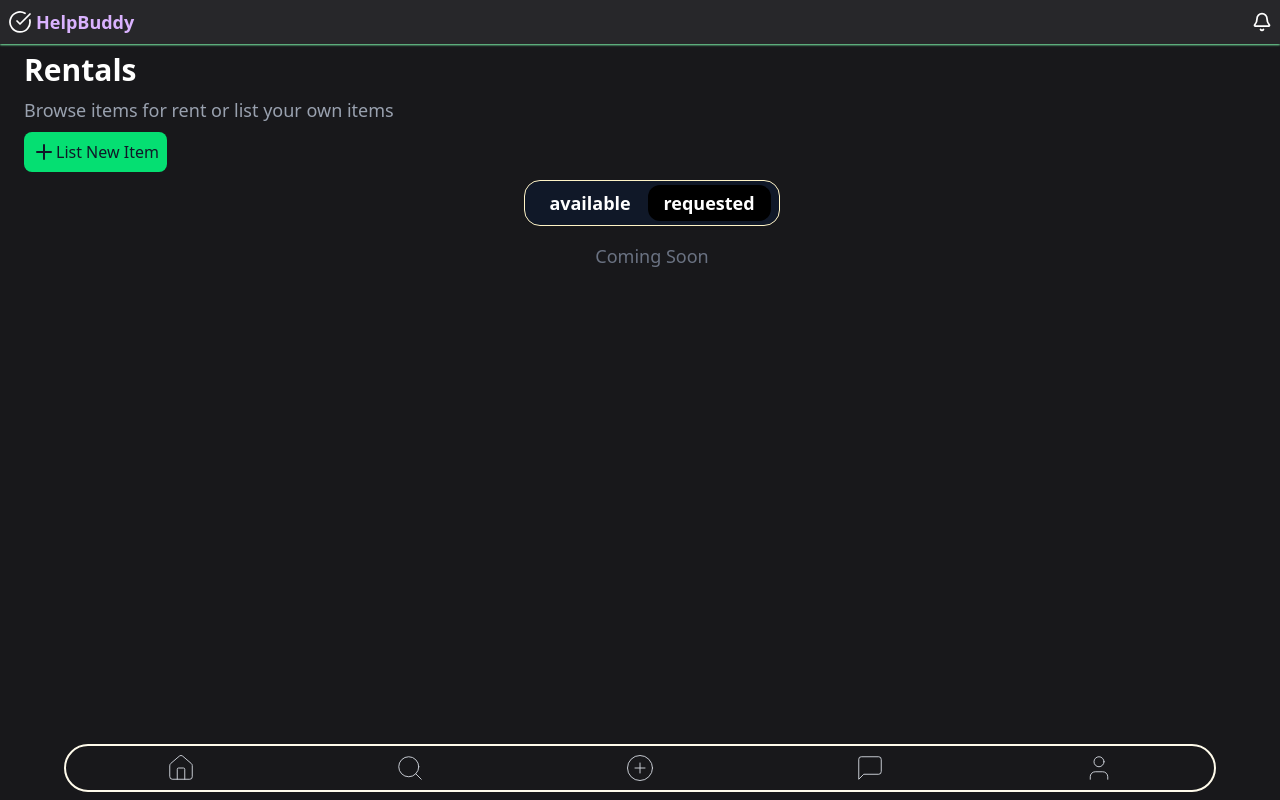
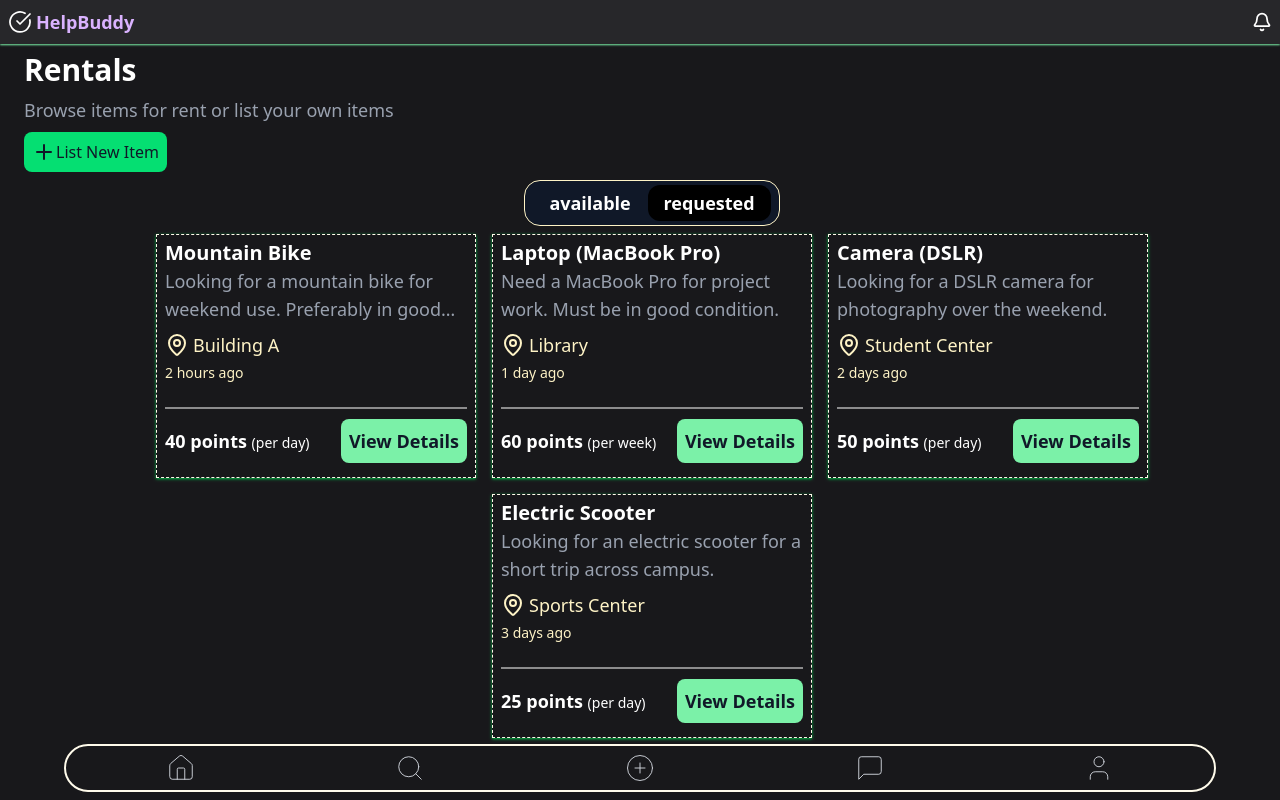
Before and after one commit to SBeeeee/PeerPal, a Next.js app in the folder frontend/: page /rentals in a window 1280 px wide. Both pictures are taken after a click on the element "requested". Built offline with nearby package versions, Linux system fonts and the light colour scheme.

Commit message:
equested added

```diff
--- a/frontend/src/app/rentals/components/ChoiceBar.jsx
+++ b/frontend/src/app/rentals/components/ChoiceBar.jsx
@@ -1,6 +1,7 @@
 "use client"
 import React, { useState } from 'react'
 import Cards from './Cards'
+import RequestedCards from './RequestedCards'
 
 function ChoiceBar() {
   const [present, setPresent] = useState("available")
@@ -24,7 +25,7 @@ function ChoiceBar() {
       {present === "available" ? (
         <Cards />
       ) : (
-        <div className="text-center text-gray-500 mt-4 text-lg">Coming Soon</div>
+        <RequestedCards/>
       )}
     </div>
   )
--- /dev/null
+++ b/frontend/src/app/rentals/components/RequestedCards.jsx
@@ -0,0 +1,40 @@
+"use client"
+
+import { mockRequestedRentals } from "./data"
+import { MapPin } from "lucide-react"
+
+export default function RequestedCards() {
+  return (
+    <div className="flex flex-wrap gap-4 justify-center">
+      {mockRequestedRentals.map((rental) => (
+        <div
+          key={rental.id}
+          className="w-80 border px-2 py-1 shadow-sm shadow-green-600 border-dashed border-amber-50"
+        >
+          <h1 className="text-white text-xl font-bold flex items-center gap-2">
+            {rental.title}
+          </h1>
+          <div className="text-gray-400 text-lg line-clamp-2">{rental.description}</div>
+
+          <div className="text-amber-100 flex items-center gap-1 mt-2">
+            <MapPin />
+            <div className="text-lg">{rental.location}</div>
+          </div>
+
+          <div className="text-amber-100 mt-1 text-sm">{rental.createdAt}</div>
+
+          <div className="border border-white/50 mt-6"></div>
+
+          <div className="flex text-white font-bold text-lg items-center h-16 justify-between">
+            <div>
+              {rental.points} points <span className="text-sm font-normal">({rental.priceType})</span>
+            </div>
+            <button className="bg-green-300 px-2 rounded-lg py-2 text-gray-900">
+              View Details
+            </button>
+          </div>
+        </div>
+      ))}
+    </div>
+  )
+}
--- a/frontend/src/app/rentals/components/data.js
+++ b/frontend/src/app/rentals/components/data.js
@@ -64,3 +64,69 @@ export const mockRentals = [
       image: "/placeholder.svg?height=200&width=300",
     },
   ]
+  export const mockRequestedRentals = [
+    {
+      id: "requestedRental1",
+      title: "Mountain Bike",
+      description: "Looking for a mountain bike for weekend use. Preferably in good condition.",
+      points: 40,
+      priceType: "per day",
+      location: "Building A",
+      createdAt: "2 hours ago",
+      user: {
+        id: "user5",
+        name: "Samantha Green",
+        image: "/placeholder.svg?height=40&width=40",
+      },
+      status: "requested",
+      image: "/placeholder.svg?height=200&width=300",
+    },
+    {
+      id: "requestedRental2",
+      title: "Laptop (MacBook Pro)",
+      description: "Need a MacBook Pro for project work. Must be in good condition.",
+      points: 60,
+      priceType: "per week",
+      location: "Library",
+      createdAt: "1 day ago",
+      user: {
+        id: "user6",
+        name: "Kevin Brown",
+        image: "/placeholder.svg?height=40&width=40",
+      },
+      status: "requested",
+      image: "/placeholder.svg?height=200&width=300",
+    },
+    {
+      id: "requestedRental3",
+      title: "Camera (DSLR)",
+      description: "Looking for a DSLR camera for photography over the weekend.",
+      points: 50,
+      priceType: "per day",
+      location: "Student Center",
+      createdAt: "2 days ago",
+      user: {
+        id: "user7",
+        name: "Olivia Taylor",
+        image: "/placeholder.svg?height=40&width=40",
+      },
+      status: "requested",
+      image: "/placeholder.svg?height=200&width=300",
+    },
+    {
+      id: "requestedRental4",
+      title: "Electric Scooter",
+      description: "Looking for an electric scooter for a short trip across campus.",
+      points: 25,
+      priceType: "per day",
+      location: "Sports Center",
+      createdAt: "3 days ago",
+      user: {
+        id: "user8",
+        name: "Michael Johnson",
+        image: "/placeholder.svg?height=40&width=40",
+      },
+      status: "requested",
+      image: "/placeholder.svg?height=200&width=300",
+    },
+  ]
```
